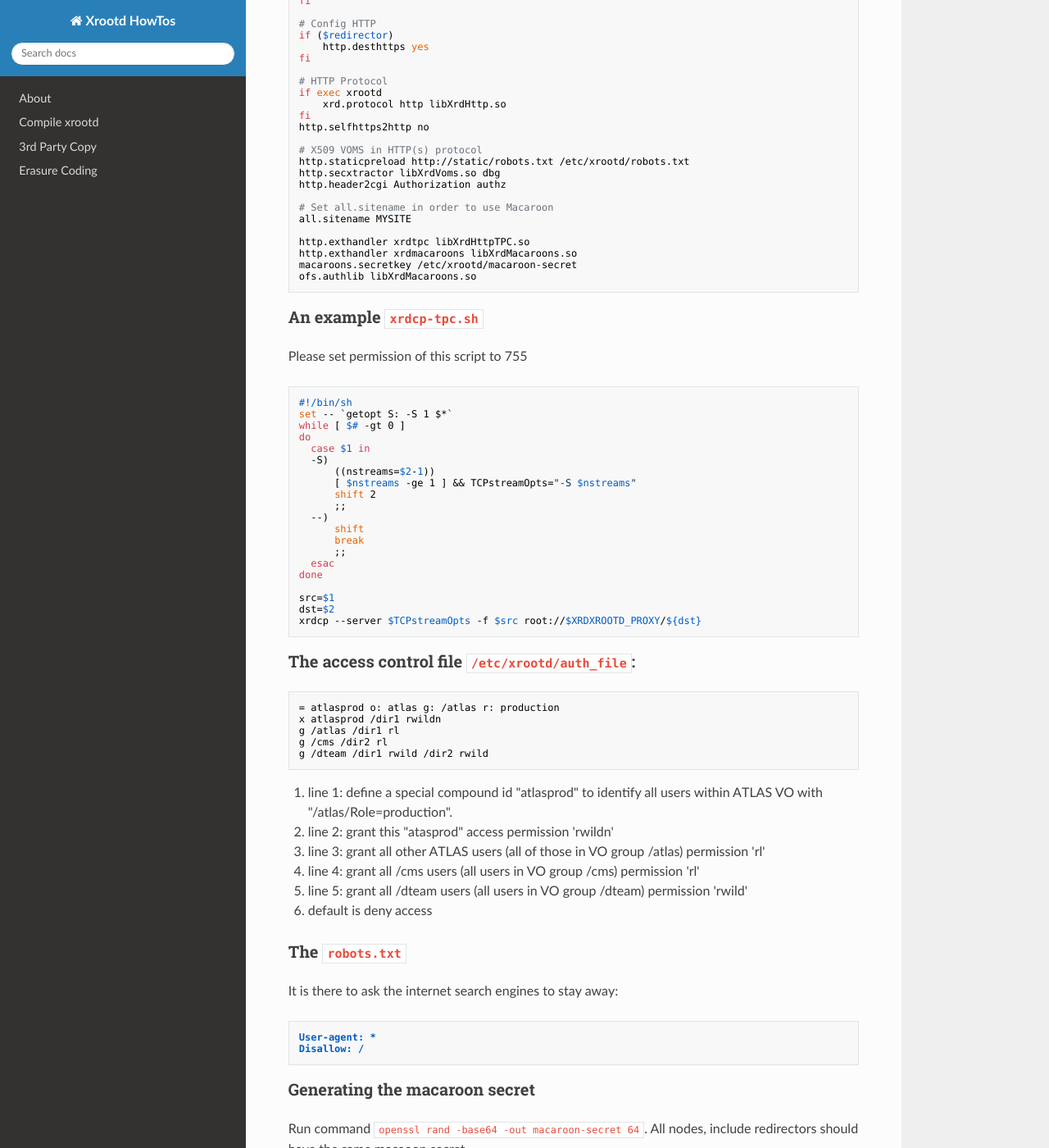
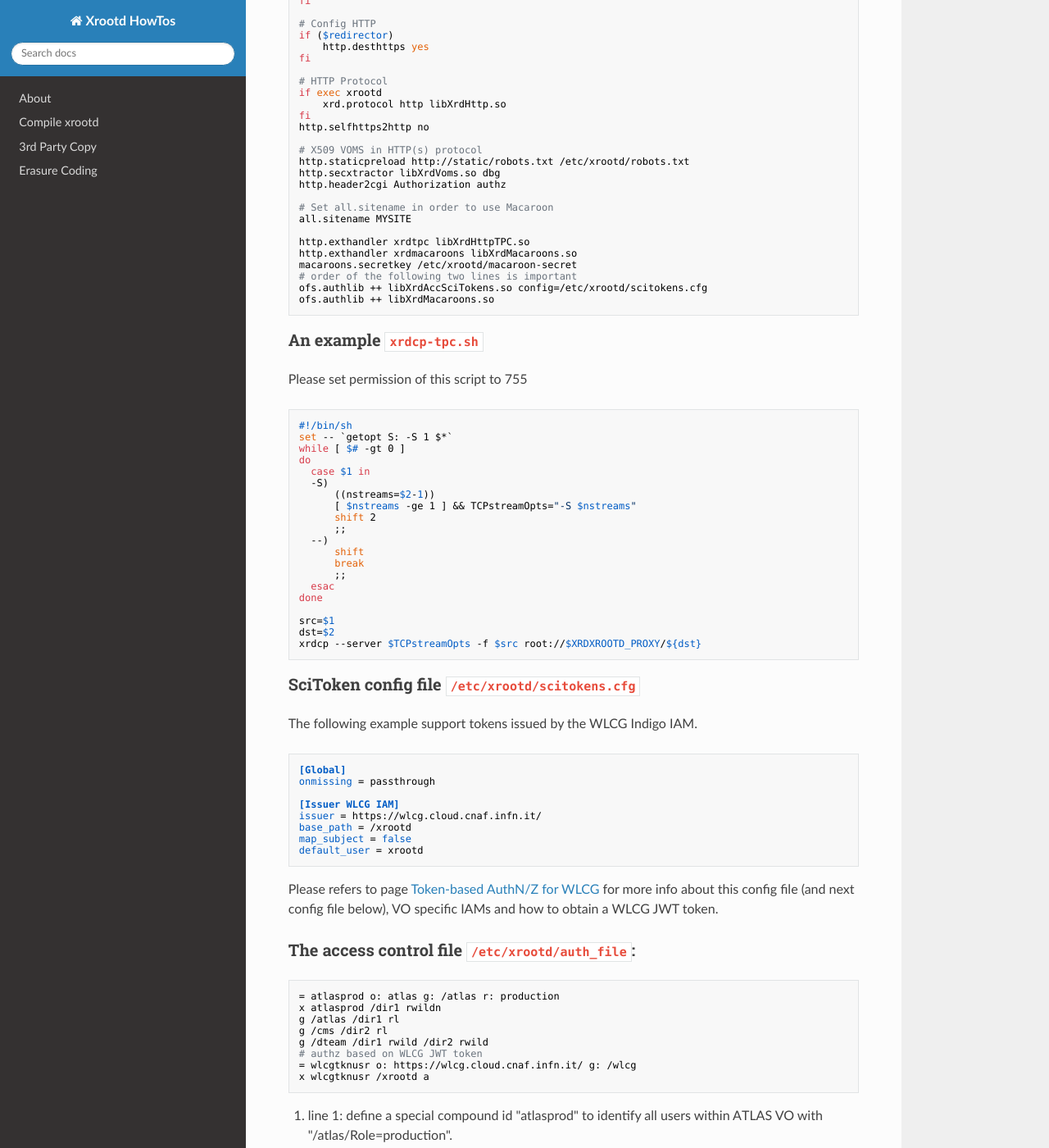
Before and after one commit to xrootd/howto, an MkDocs documentation site: the page built from docs/tpc/WLCGx509TPC.md, in a window 1280 px wide and 1400 px high, scrolled down 2745 px. Shown: the whole window at 82% size. Built offline with MkDocs 1.6.1, drawn with Linux system fonts in a browser that asks for light colours; nearby versions of some CDN libraries; some of the changed text lies outside the part shown.

Commit message:
Add scitoken

````diff
--- a/docs/tpc/WLCGx509TPC.md
+++ b/docs/tpc/WLCGx509TPC.md
@@ -44,7 +44,7 @@ If there is only a single node, it is either a `server` or a `proxy server`.
     - `DTN` vs `local posix file system` vs `share posix file system`
     - a single TPC node or a cluster.
   1. Use X509/VOMS for authentication and authorization
-  1. Support HTTP TPC via the macaroon tokens
+  1. Support HTTP TPC via the macaroon tokens and SciTokens
   1. Support Xrootd TPC via X509 proxy delegation
 
 ### Requirements
@@ -52,7 +52,7 @@ If there is only a single node, it is either a `server` or a `proxy server`.
 files should be owned by user xrootd (or equivalent).
 1. CA certificates (default /etc/grid-security/certificates)
 1. voms certificates (default /etc/grid-security/vomsdir)
-1. RPMs: xrootd xrootd-voms voms libmacaroons (and their dependences). Other RPMs may also be required.
+1. RPMs: xrootd xrootd-voms voms libmacaroons scitokens-cpp (and their dependences). Other RPMs may also be required.
 1. (optional) TCmalloc (gperftools-libs) or JEmalloc (jemalloc) may provide better memory management for xrootd.
 
 One may also need to set nproc >= 8192 and nofile >= 8192 in /etc/security/limits.d if the systems
@@ -156,7 +156,9 @@ all.sitename MYSITE
 http.exthandler xrdtpc libXrdHttpTPC.so
 http.exthandler xrdmacaroons libXrdMacaroons.so
 macaroons.secretkey /etc/xrootd/macaroon-secret
-ofs.authlib libXrdMacaroons.so
+# order of the following two lines is important
+ofs.authlib ++ libXrdAccSciTokens.so config=/etc/xrootd/scitokens.cfg
+ofs.authlib ++ libXrdMacaroons.so
 ```
 
 ### An example `xrdcp-tpc.sh`
@@ -184,6 +186,22 @@ dst=$2
 xrdcp --server $TCPstreamOpts -f $src root://$XRDXROOTD_PROXY/${dst}
 ```
 
+### SciToken config file `/etc/xrootd/scitokens.cfg`
+The following example support tokens issued by the WLCG Indigo IAM.
+```
+[Global]
+onmissing = passthrough
+
+[Issuer WLCG IAM]
+issuer = https://wlcg.cloud.cnaf.infn.it/
+base_path = /xrootd
+map_subject = false
+default_user = xrootd
+```
+Please refers to page [Token-based AuthN/Z for WLCG](https://wlcg-authz-wg.github.io/wlcg-authz-docs/)
+for more info about this config file (and next config file below), VO specific IAMs
+and how to obtain a WLCG JWT token.
+
 ### The access control file `/etc/xrootd/auth_file`:
 ```
 = atlasprod o: atlas g: /atlas r: production
@@ -191,6 +209,9 @@ x atlasprod /dir1 rwildn
 g /atlas /dir1 rl
 g /cms /dir2 rl
 g /dteam /dir1 rwild /dir2 rwild
+# authz based on WLCG JWT token
+= wlcgtknusr o: https://wlcg.cloud.cnaf.infn.it/ g: /wlcg
+x wlcgtknusr /xrootd a
 ```
 1. line 1: define a special compound id "atlasprod" to identify all users within ATLAS VO with "/atlas/Role=production".
 1. line 2: grant this "atasprod" access permission 'rwildn'
````
Also changed, not shown: docs/Compile.md (+1 -0 lines).
